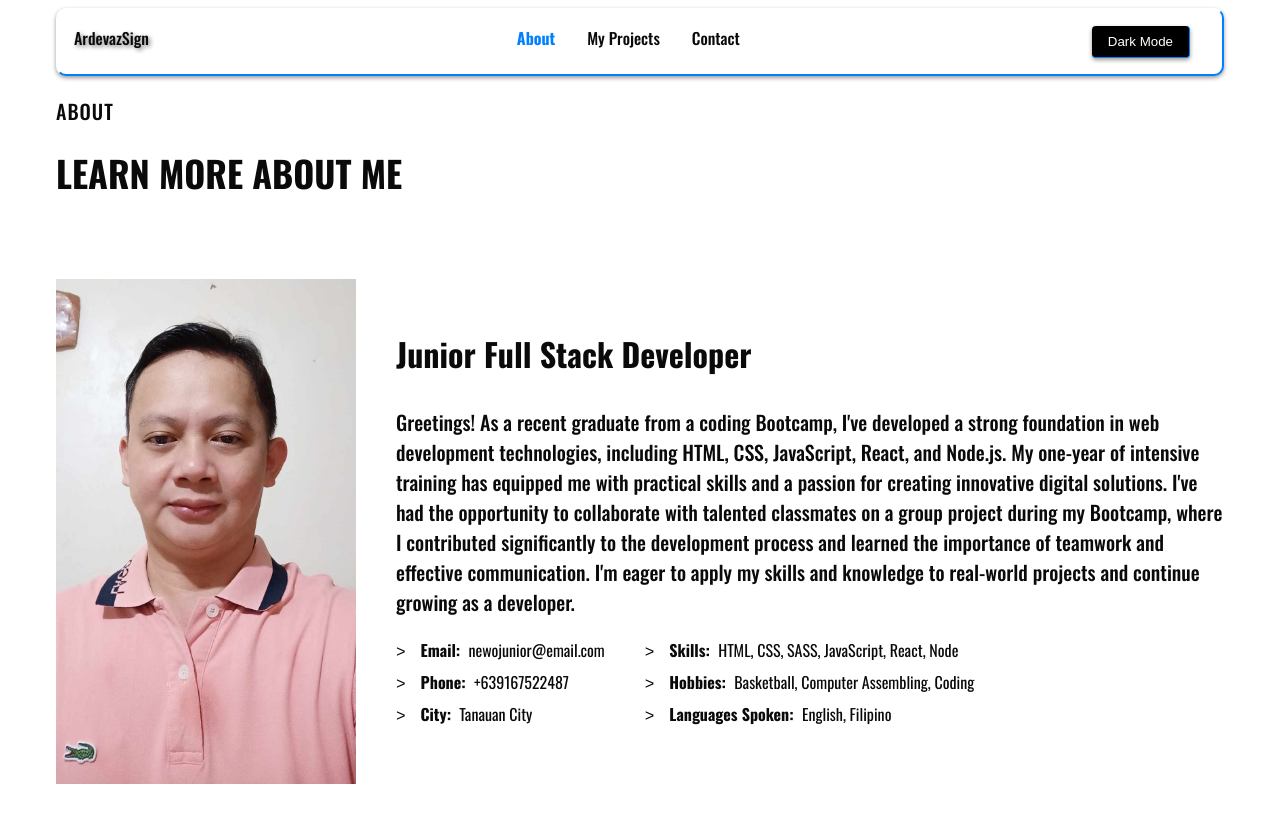
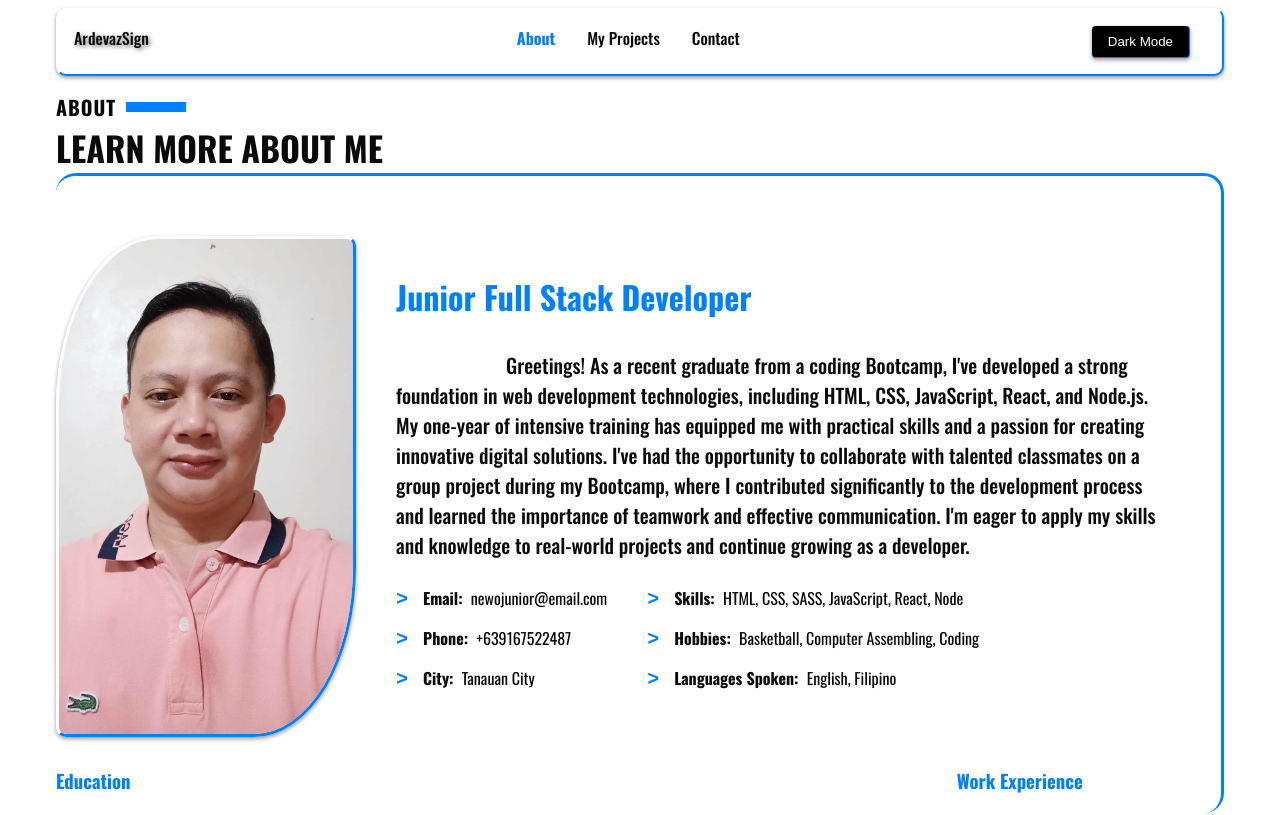
Before and after one commit to ardevazsign/my-react-portfolio, a React (Vite) app: page /about in a window 1280 px wide. Shown: the top 815 px of the page. Built offline with nearby package versions, Linux system fonts and the light colour scheme; a web font is replaced by a local one.

Commit message:
about, project, & contact

```diff
--- a/src/components/About/About.jsx
+++ b/src/components/About/About.jsx
@@ -14,7 +14,7 @@ export const About = () => {
         <img
           className={css.aboutImage}
           src={aboutImage}
-          alt="Juan Dela Cruz"
+          alt="ArdevazSign"
           width="300"
           height="400"
         />
--- a/src/components/About/About.module.css
+++ b/src/components/About/About.module.css
@@ -1,10 +1,13 @@
 .aboutContainer {
   height: 100%;
-  padding: 30px 0;
+  padding: 30px 0px;
   display: flex;
   flex-direction: column;
   align-items: center;
   justify-content: space-between;
+  border-radius: 20px;
+  border-top: 3px solid var(--link-color);
+  border-right: 3px solid var(--link-color);
 
   @media (min-width: 1200px) {
     padding: 60px 0;
@@ -27,6 +30,14 @@
 }
 
 .aboutImage {
+  box-shadow: var(--boxShadow);
+  border-radius: 10px;
+  border-top-left-radius: 34%;
+  border-bottom-right-radius: 34%;
+  border-right: 3px solid var(--link-color);
+  border-bottom: 3px solid var(--link-color);
+  border-left: 3px solid #ffffff;
+  border-top: 3px solid #ffffff;
   @media (min-width: 768px) {
     margin: 0 auto;
   }
@@ -35,15 +46,17 @@
 .topWrapPos {
   font-weight: 700;
   font-size: 32px;
-  color: var(--PRIMARY);
+  color: var(--link-color);
   margin-bottom: 30px;
 }
 
 .topWrapDesc {
+  padding-right: 10px;
   margin-bottom: 20px;
-  width: 100%;
+  width: 95%;
   font-weight: 500;
   font-size: 20px;
+  text-indent: 110px;
 }
 
 .topWrapThumb {
@@ -58,9 +71,10 @@
 }
 
 .pre {
-  font-size: 16px;
+  font-size: 20px;
+  font-weight: 800;
   margin-right: 15px;
-  color: var(--PRIMARY);
+  color: var(--link-color);
   line-height: 0;
 }
 
@@ -89,11 +103,11 @@
   }
 
   @media (min-width: 1200px) {
-    column-gap: 200px;
+    /* column-gap: 200px; */
   }
 }
 
 .bottomPortionTitle {
   margin-bottom: 30px;
-  color: var(--PRIMARY);
+  color: var(--link-color);
 }
--- a/src/components/ContactForm/ContactForm.module.css
+++ b/src/components/ContactForm/ContactForm.module.css
@@ -1,6 +1,6 @@
 .contactContainer {
   max-width: 768px;
-  margin: 0 auto;
+  margin: 20px auto;
 
   @media (min-width: 1024px) {
     max-width: 1024px;
@@ -20,6 +20,8 @@
   margin-bottom: 40px;
   row-gap: 40px;
   padding: 10px 20px;
+  box-shadow: var(--boxShadow);
+  border-radius: 40px;
 
   @media (min-width: 768px) {
     flex-direction: row;
@@ -56,6 +58,8 @@
   padding: 60px 20px;
   display: flex;
   flex-direction: column;
+  box-shadow: var(--boxShadow);
+  border-radius: 40px;
 
   @media (min-width: 768px) {
     padding: 60px 60px;
@@ -82,7 +86,7 @@
 .formTextArea {
   display: block;
   border: none;
-  border-bottom: 1px solid var(--DARK);
+  border-bottom: 3px solid var(--link-color);
   background-color: transparent;
   outline: transparent;
   color: var(--DARK);
@@ -138,13 +142,13 @@
 
 .formButton {
   display: block;
-  padding: 20px 10px;
-  width: 120px;
+  padding: 10px 0px;
+  width: 200px;
 
   margin: 0 auto;
-  border: 1px solid var(--primary-orange-color);
-  border-radius: 25px;
-
+  border: 1px solid #ffffff;
+  border-radius: 100px;
+  font-size: 14px;
   font-family: inherit;
   font-style: normal;
   font-weight: 600;
@@ -153,8 +157,9 @@
   text-transform: uppercase;
   cursor: pointer;
 
-  background-color: var(--PRIMARY);
-  color: var(--LIGHT);
+  background-color: var(--link-color);
+  color: var(--fill-color);
+  box-shadow: var(--boxShadow);
 
   transition: background-color 250ms cubic-bezier(0.4, 0, 0.2, 1),
     color 250ms cubic-bezier(0.4, 0, 0.2, 1);
@@ -162,6 +167,6 @@
 
 .formButton:hover,
 .formButton:focus {
-  color: var(--DARK);
-  background-color: var(--SECONDARY);
+  color: var(--fill-hover);
+  background-color: var(--hover-color);
 }
--- a/src/components/Footer/Footer.module.css
+++ b/src/components/Footer/Footer.module.css
@@ -3,5 +3,6 @@
   font-style: italic;
   text-align: center;
   padding: 20px 0;
-  margin: 0;
+  /* margin: 0; */
+  margin-top: 10px;
 }
--- a/src/components/Home/Home.module.css
+++ b/src/components/Home/Home.module.css
@@ -22,7 +22,7 @@
     box-shadow: var(--boxShadow);
     border-top-left-radius: 35%;
     border-bottom-right-radius: 35%;
-    /* margin-right: 30px; */
+    margin-right: 10px;
     border-top: 2px solid white;
     border-left: 2px solid white;
     border-right: 2px solid var(--link-color);
--- a/src/components/PageTitle/PageTitle.module.css
+++ b/src/components/PageTitle/PageTitle.module.css
@@ -1,7 +1,7 @@
 .title {
   font-size: 20px;
-  font-weight: 500;
-  margin: 20px 0;
+  font-weight: 700;
+  /* margin: 20px 0; */
   letter-spacing: 1px;
   text-transform: uppercase;
   color: var(--DARK);
@@ -10,15 +10,15 @@
 .title::after {
   content: '';
   width: 60px;
-  height: 3px;
+  height: 10px;
   display: inline-block;
-  background: var(--PRIMARY);
+  background: var(--link-color);
   margin: 4px 10px;
 }
 
 .subtitle {
-  margin: 20px 0px;
-  font-size: 36px;
+  /* margin: 20px 0px; */
+  font-size: 34px;
   font-weight: 700;
   text-transform: uppercase;
 
--- a/src/components/Project/Project.module.css
+++ b/src/components/Project/Project.module.css
@@ -1,3 +1,6 @@
+.projectContainer {
+  margin-top: 40px;
+}
 .projectList {
   display: flex;
   justify-content: center;
@@ -27,13 +30,13 @@
   position: relative;
   overflow: hidden;
   z-index: 1;
-  background: var(--SECONDARY);
-  box-shadow: 0 2px 4px rgba(0, 0, 0, 0.4);
+  background: var(--link-color);
+  box-shadow: var(--boxShadow);
 }
 
 .projectItem::before {
   content: '';
-  background: var(--SECONDARY);
+  background: var(--link-color);
   position: absolute;
   left: 30px;
   right: 30px;
@@ -90,8 +93,8 @@
   position: absolute;
   top: 35px;
   left: 35px;
-  border-top: 3px solid var(--LIGHT);
-  border-left: 3px solid var(--LIGHT);
+  border-top: 3px solid var(--fill-color);
+  border-left: 3px solid var(--fill-color);
   transition: all 0.5s ease 0s;
   z-index: 9994;
 }
@@ -104,14 +107,14 @@
   position: absolute;
   bottom: 35px;
   right: 35px;
-  border-bottom: 3px solid var(--LIGHT);
-  border-right: 3px solid var(--LIGHT);
+  border-bottom: 3px solid var(--fill-color);
+  border-right: 3px solid var(--fill-color);
   transition: all 0.5s ease 0s;
   z-index: 9994;
 }
 
 .projectLink {
-  color: var(--LIGHT);
+  color: var(--fill-color);
   margin: 0 2px;
   font-size: 28px;
   transition: all ease-in-out 0.3s;
@@ -119,5 +122,5 @@
 
 .projectLink:hover {
   transition: all ease-in-out 0.3s;
-  color: var(--DARK);
+  color: var(--fill-color);
 }
--- a/src/data/contact.jsx
+++ b/src/data/contact.jsx
@@ -10,7 +10,7 @@ export const contactInfo = [
       <a
         style={{
           textDecoration: 'none',
-          color: '#000000',
+          color: '#ffff',
           fontSize: '20px',
         }}
         href="tel:+639167522487"
--- a/src/index.css
+++ b/src/index.css
@@ -25,14 +25,14 @@
   --fill-color: #010b13;
   --fill-hover: #f0f8ff;
 
-  --bodyBackground: #111111;
+  --bodyBackground: #1b1b1b;
   --foreground-color: #007fff;
   --primary-text-color: white;
   --secondary-text-color: #0a0a0a;
   --toggle-bg: #edf2f4;
   --toggle-fg: #ffd000;
   --textShadow: 2px 2px 4px rgba(7, 239, 251, 0.8);
-  --boxShadow: 0 2px 4px rgba(2, 255, 247, 0.8);
+  --boxShadow: 4px 4px 4px rgba(2, 255, 247, 0.8);
   --gradient-color: linear-gradient(
     to top,
     #111111,
```
